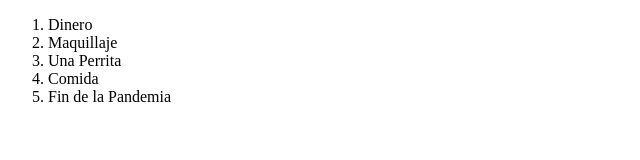
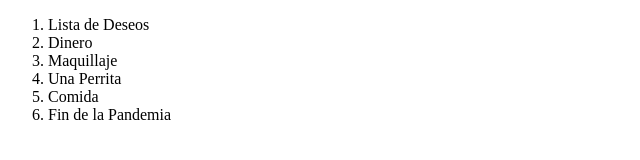
Before and after one commit to Karen-a11/karen-a11.github.io, a plain HTML site: page index.html in a window 1280 px wide. Shown: the whole page, without its empty margins (0-640 px from the left). Drawn offline with Linux system fonts and the light colour scheme.

Commit message:
Update index.html

```diff
--- a/index.html
+++ b/index.html
@@ -6,6 +6,7 @@
     </head>
     <body>
     <ol>
+        <Li> Lista de Deseos</Li>
         <Li> Dinero </li>
         <li> Maquillaje</Li>
         <Li> Una Perrita </Li>
```
